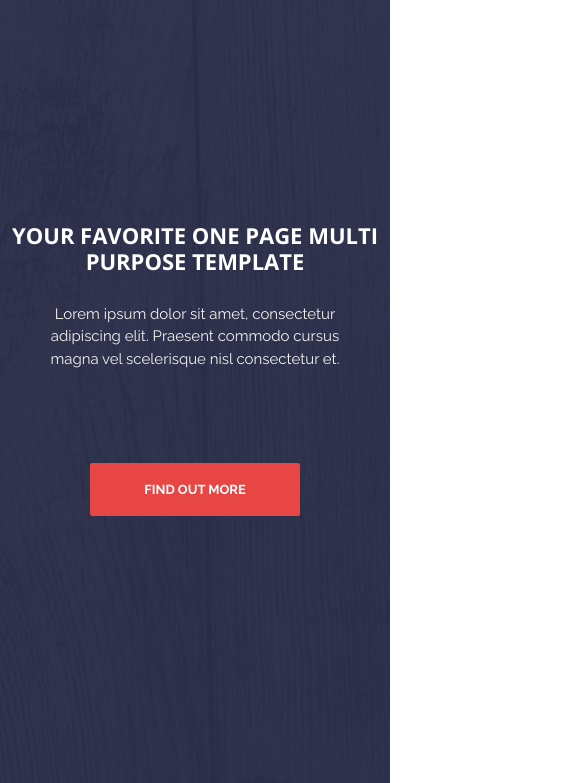
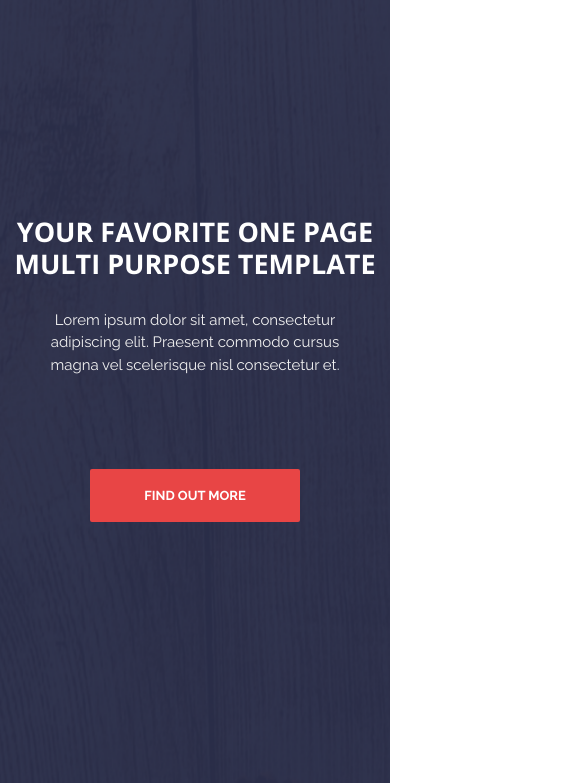
Before and after one commit to Shanjeed/Activebox, a plain HTML site: page index.html in a window 390 px wide. Shown: the part 61-844 px from the top of the page, 585 px wide, since content can reach past the window. Drawn offline with nearby package versions, Linux system fonts and the light colour scheme.

Commit message:
fixed h-scroll

```diff
--- a/css/media.css
+++ b/css/media.css
@@ -22,7 +22,7 @@
         margin: 30px 0;
     }
     .banner-item h2 {
-        font-size: 22px;
+        font-size: 27px;
         padding-top: 0px;
     }
     .banner-item p {
@@ -56,7 +56,7 @@
         margin: 30px 0;
     }
     .banner-item h2 {
-        font-size: 22px;
+        font-size: 27px;
         padding-top: 0px;
     }
     .banner-item p {
@@ -87,7 +87,7 @@
         margin: 30px 0;
     }
     .banner-item h2 {
-        font-size: 22px;
+        font-size: 27px;
         padding-top: 0px;
     }
     .banner-item p {
--- a/css/style.css
+++ b/css/style.css
@@ -9,10 +9,8 @@ a {
 ul,li {
     list-style-type: none;
 }
-body {
-    height: 100vh;
-    width: 100vw;
-    overflow: hidden;
+body, html {
+    overflow-x: hidden;
 }
 /*========== Navbar ==========*/
 .navbar {
```
